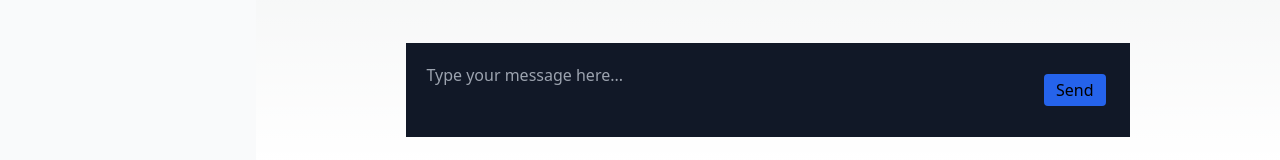
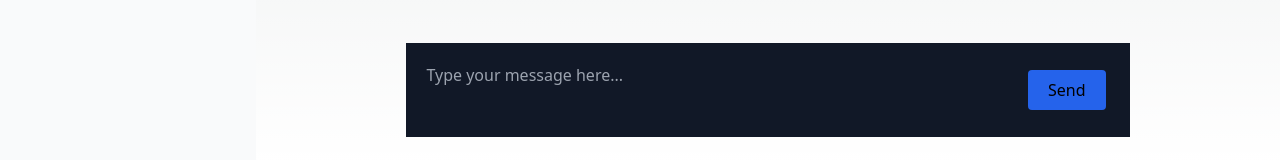
Before and after one commit to JohnPevien/chat-UI, a Next.js app: page /chat in a window 1280 px wide. Shown: the part 637-797 px from the top of the page. Built offline with nearby package versions, Linux system fonts and the light colour scheme.

Commit message:
Add loading in send button

```diff
--- a/app/chat/page.tsx
+++ b/app/chat/page.tsx
@@ -13,13 +13,20 @@
     className,
     onClick,
     children,
+    disabled,
 }: {
     onClick: () => void;
     className: string;
     children: React.ReactNode;
+    disabled?: boolean;
 }) => {
     return (
-        <button type="button" className={className} onClick={onClick}>
+        <button
+            type="button"
+            className={className}
+            onClick={onClick}
+            disabled={disabled}
+        >
             {children}
         </button>
     );
@@ -107,15 +114,37 @@
                     style={{ resize: 'none' }}
                     value={text}
                 />
-                {!submitting && (
-                    <Button
-                        onClick={handleClick}
-                        className=" absolute right-6 top-1/2 -translate-y-1/2 rounded bg-blue-600
-                    px-3 py-1"
-                    >
-                        Send
-                    </Button>
-                )}
+
+                <Button
+                    onClick={handleClick}
+                    className=" absolute right-6 top-1/2 inline-flex -translate-y-1/2 items-center gap-3 rounded bg-blue-600
+                    px-5 py-2"
+                    disabled={submitting}
+                >
+                    {submitting ? 'Processing' : 'Send'}
+                    {submitting && (
+                        <svg
+                            className="ml-3 h-5 w-5 animate-spin text-white"
+                            xmlns="http://www.w3.org/2000/svg"
+                            fill="none"
+                            viewBox="0 0 24 24"
+                        >
+                            <circle
+                                className="opacity-25"
+                                cx="12"
+                                cy="12"
+                                r="10"
+                                stroke="currentColor"
+                                strokeWidth="4"
+                            ></circle>
+                            <path
+                                className="opacity-75"
+                                fill="currentColor"
+                                d="M4 12a8 8 0 018-8V0C5.373 0 0 5.373 0 12h4zm2 5.291A7.962 7.962 0 014 12H0c0 3.042 1.135 5.824 3 7.938l3-2.647z"
+                            ></path>
+                        </svg>
+                    )}
+                </Button>
             </div>
         </section>
     );
```
